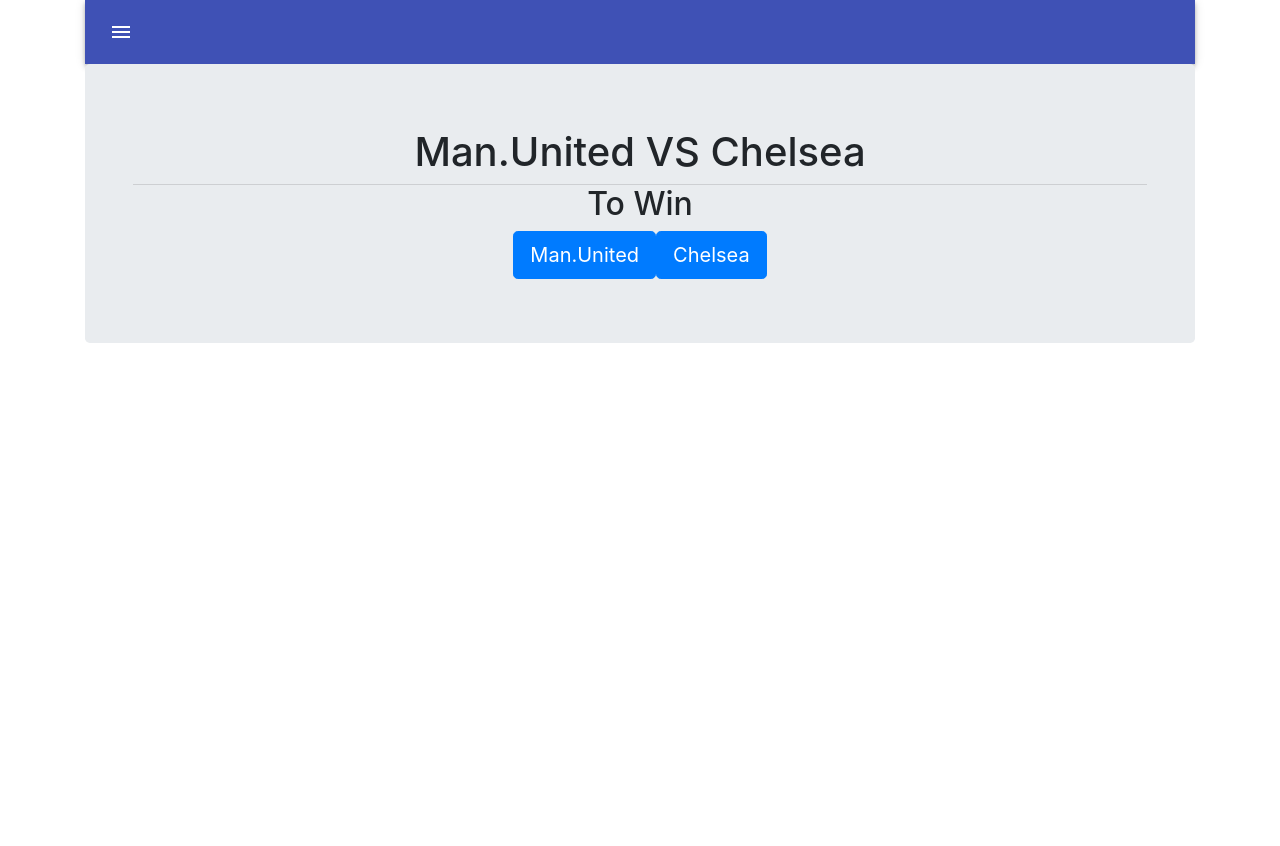
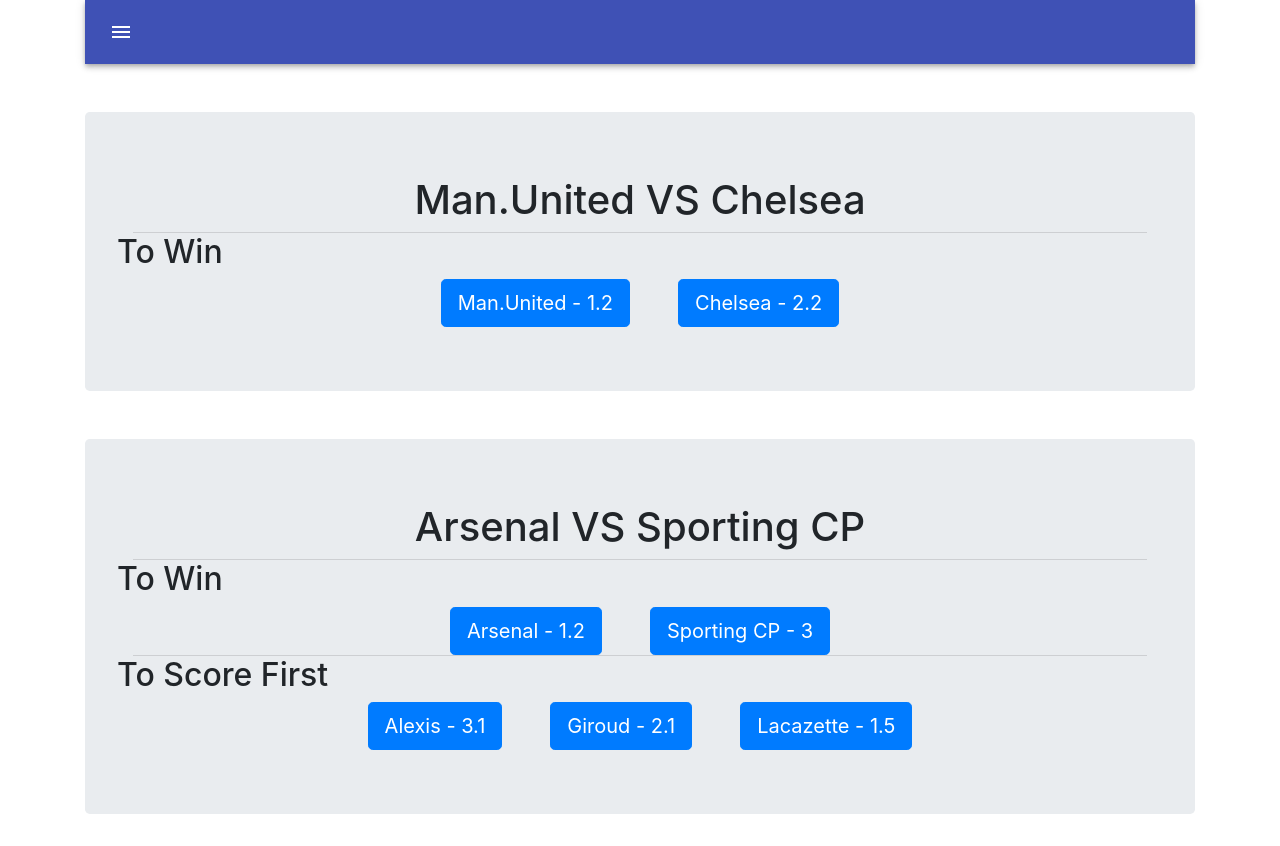
Before and after one commit to eddieallard/SoccerApp, a React (Create React App) app: page / in a window 1280 px wide. Before the commit the page ends 800 px from the top, so only its background shows below. Built offline with nearby package versions, Linux system fonts and the light colour scheme.

Commit message:
wireframe  mockup homepage completed

```diff
--- a/src/components/home/HomePage.js
+++ b/src/components/home/HomePage.js
@@ -6,16 +6,42 @@
 function HomePage() {
     return (
         <>
-    <div className="jumbotron">
+    <div className="jumbotron mt-5">
         <h1 className="text-center">Man.United VS Chelsea</h1>
         <Divider variant="middle" />
-        <h2 className="text-center">To Win</h2>
+        <h2 className="text-left">To Win</h2>
         <div className="container text-center">
-        <Link to="Betslip" className="btn btn-primary btn-lg">
-            Man.United
+        <Link to="Betslip" className="btn btn-primary btn-lg mr-5">
+            Man.United - 1.2
         </Link>
         <Link to="Betslip" className="btn btn-primary btn-lg">
-            Chelsea
+            Chelsea - 2.2
+        </Link>
+        </div>
+    </div>
+    <div className="jumbotron mt-5">
+        <h1 className="text-center">Arsenal VS Sporting CP</h1>
+        <Divider variant="middle" />
+        <h2 className="text-left">To Win</h2>
+        <div className="container text-center">
+        <Link to="Betslip" className="btn btn-primary btn-lg mr-5">
+            Arsenal - 1.2
+        </Link>
+        <Link to="Betslip" className="btn btn-primary btn-lg">
+            Sporting CP - 3
+        </Link>
+        </div>
+    <Divider variant="middle" />
+        <h2 className="text-left">To Score First</h2>
+        <div className="container text-center">
+        <Link to="Betslip" className="btn btn-primary btn-lg mr-5">
+            Alexis - 3.1
+        </Link>
+        <Link to="Betslip" className="btn btn-primary btn-lg mr-5">
+            Giroud - 2.1
+        </Link>
+        <Link to="Betslip" className="btn btn-primary btn-lg">
+            Lacazette - 1.5
         </Link>
         </div>
     </div>
```
